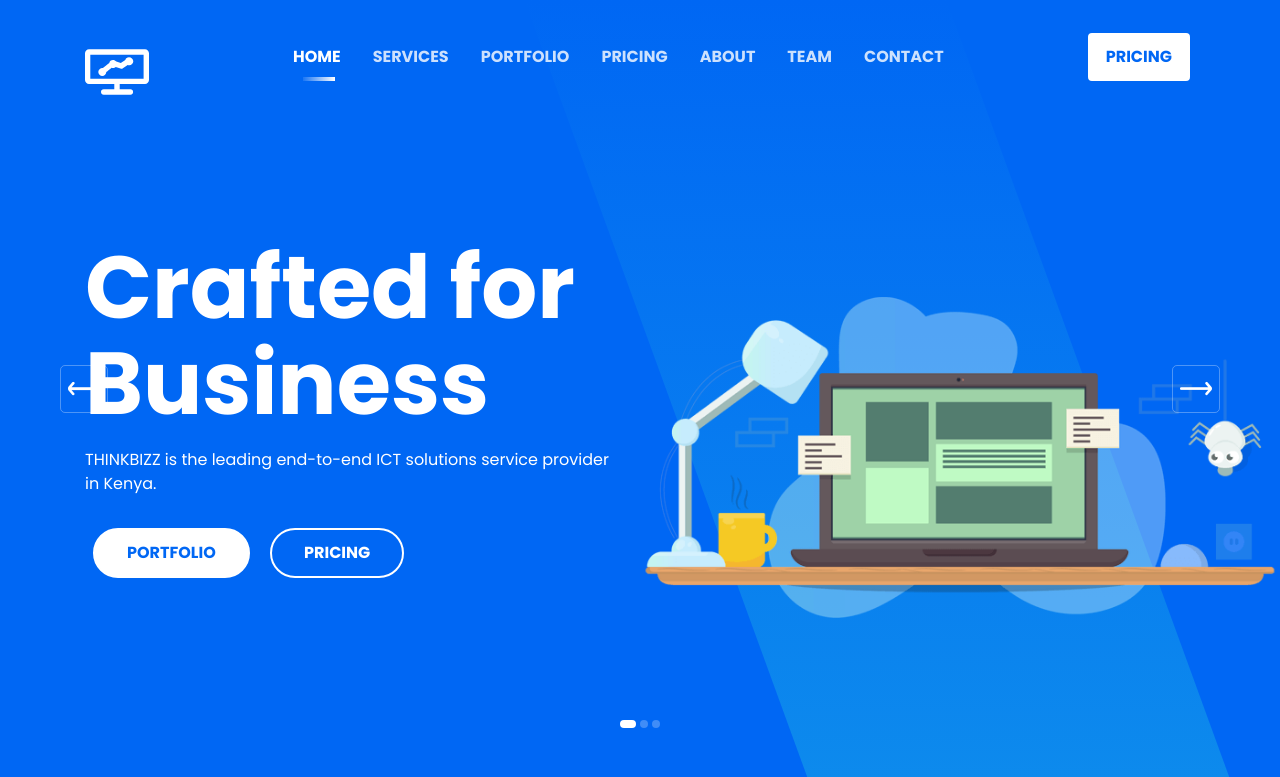
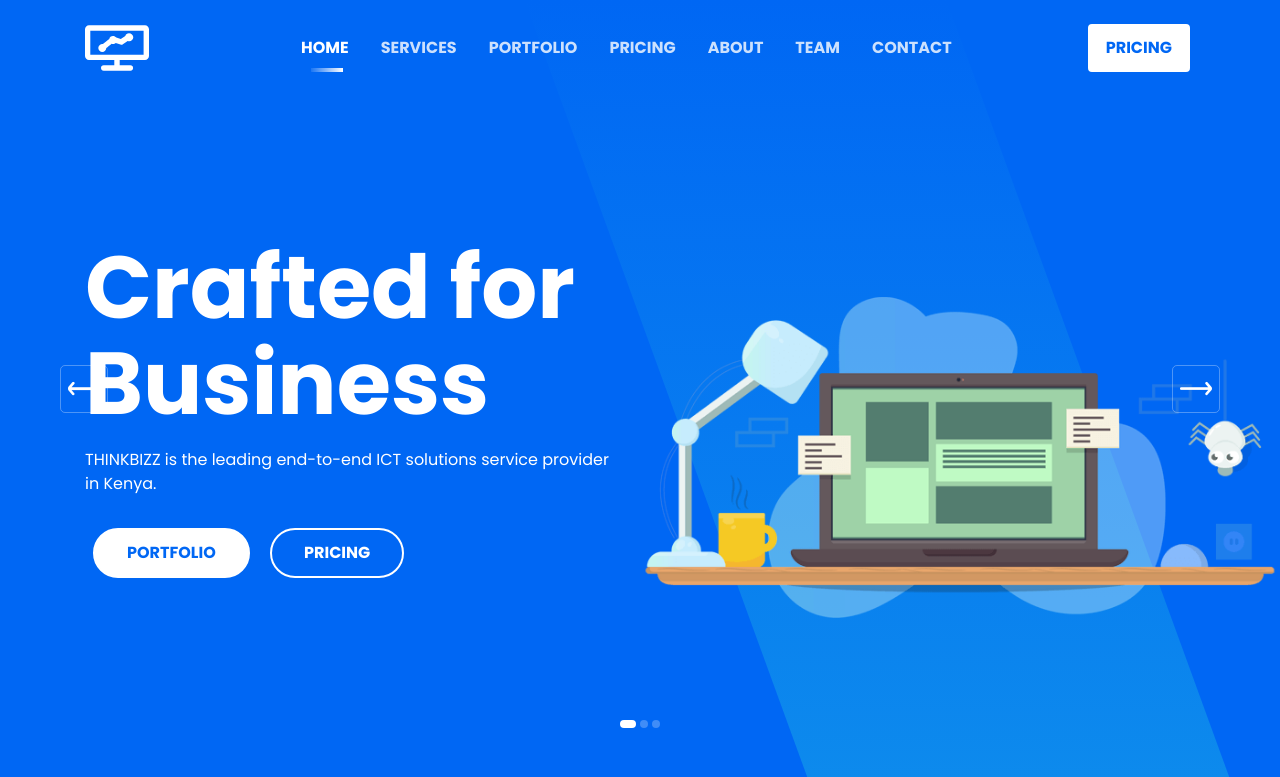
Before and after one commit to Deuce15/thinkbizz, a Django app: page / in a window 1280 px wide. Shown: the top 777 px of the page. Run offline with Django 4.2, Linux system fonts and the light colour scheme; some libraries are stand-ins or nearby versions.

Commit message:
Navbar logo

```diff
--- a/website/templates/home.html
+++ b/website/templates/home.html
@@ -68,7 +68,9 @@
                 <div class="col-lg-12">
                     <nav class="navbar navbar-expand-lg">
 
-                        <a class="mt-30" href="#home"><img src="{% static 'website/assets/images/logo.svg' %}" alt="Logo"></a>
+                        <a class="navbar-brand" href="#">
+                            <img src="assets/images/logo.svg" alt="Logo">
+                        </a>
 
                         <button class="navbar-toggler" type="button" data-toggle="collapse" data-target="#navbarTwo" aria-controls="navbarTwo" aria-expanded="false" aria-label="Toggle navigation">
                             <span class="toggler-icon"></span>
```
